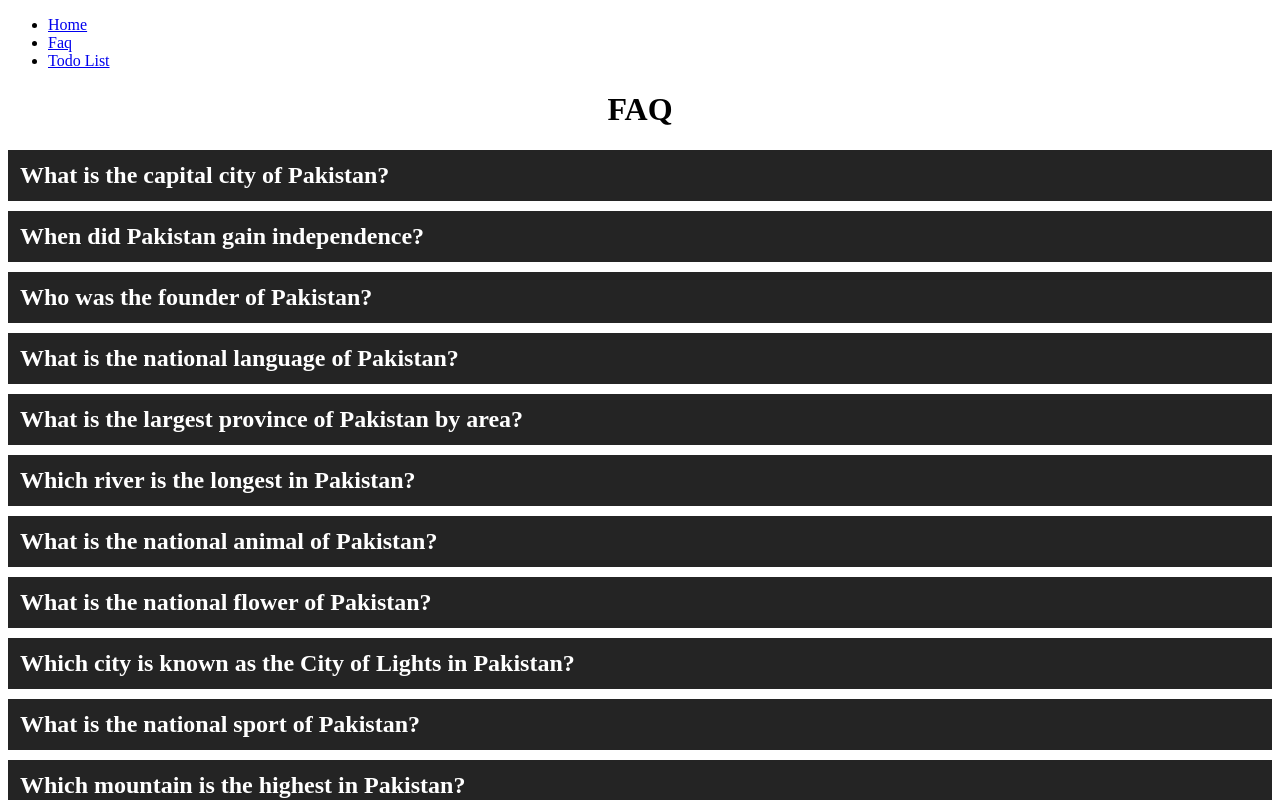
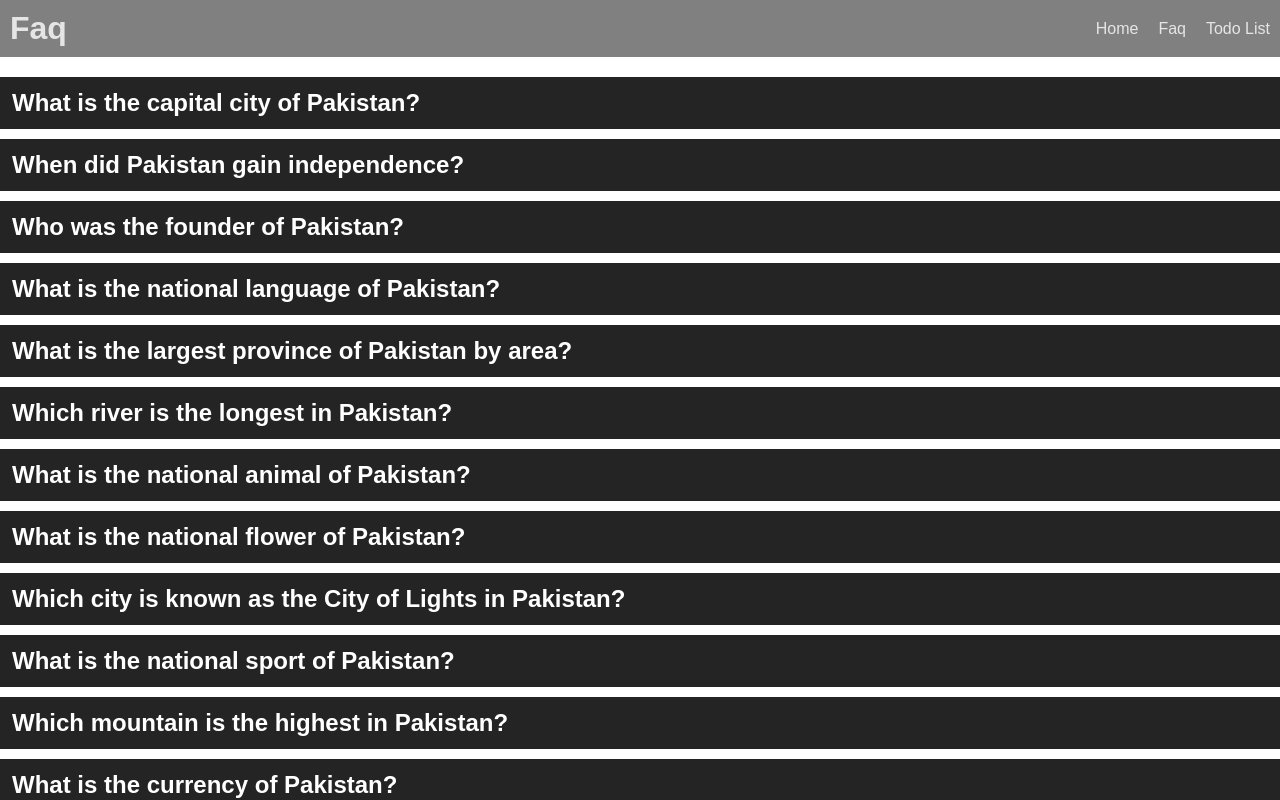
Before and after one commit to 3uzamil/react-project, a React (Vite) app: page /faq in a window 1280 px wide. Shown: the top 800 px of the page. Built offline with nearby package versions, Linux system fonts and the light colour scheme.

Commit message:
fix: navbar UI

```diff
--- a/src/components/Header.jsx
+++ b/src/components/Header.jsx
@@ -1,9 +1,10 @@
 import React from 'react'
 import { Link } from 'react-router'
 
-export default function Header() {
+export default function Header({pageName}) {
   return (
-    <div>
+    <div className='headerNavbar'>
+        <h1>{pageName}</h1>
         <ul>
             <li><Link to={"/"}>Home</Link></li>
             <li><Link to={"/faq"}>Faq</Link></li>
--- a/src/index.css
+++ b/src/index.css
@@ -1,27 +1,23 @@
-.faqHeading{
-  text-align: center;
+*{
+    margin: 0;
+    padding: 0;
+    font-family: sans-serif;
 }
-.faqItems {
-  border: #242424 solid 2px;
-  background-color: mediumaquamarine;
-  margin-bottom: 10px;
+.headerNavbar{
+    padding: 10px;
+    margin-bottom: 20px;
+    display: flex;
+    justify-content: space-between;
+    align-items: center;
+    background-color: gray;
+    color: #e5e5e5;
 }
-.faqItems h2 {
-  background-color: #242424;
-  margin: 0;
-  padding: 10px;
-  color: white;
-  cursor: pointer;
+.headerNavbar ul{
+    display: flex;
+    gap: 20px;
+    list-style: none;
 }
-.faqItems p {
-  height: 0;
-  padding: 0;
-  margin: 0;
-  transform: scaleY(0);
-  transition: 0.3s ease;
+a{
+    color: #e5e5e5;
+    text-decoration: none;
 }
-.show {
-  padding: 20px 10px !important;
-  height: auto !important;
-  transform: scaleY(1) !important;
-}
--- /dev/null
+++ b/src/pages/Faq/Faq.css
@@ -0,0 +1,24 @@
+.faqItems {
+  border: #242424 solid 2px;
+  background-color: mediumaquamarine;
+  margin-bottom: 10px;
+}
+.faqItems h2 {
+  background-color: #242424;
+  margin: 0;
+  padding: 10px;
+  color: white;
+  cursor: pointer;
+}
+.faqItems p {
+  height: 0;
+  padding: 0;
+  margin: 0;
+  transform: scaleY(0);
+  transition: 0.3s ease;
+}
+.show {
+  padding: 20px 10px !important;
+  height: auto !important;
+  transform: scaleY(1) !important;
+}
--- a/src/pages/Faq/Faq.jsx
+++ b/src/pages/Faq/Faq.jsx
@@ -1,4 +1,5 @@
 import React, { useState } from "react";
+import "./Faq.css"
 import { QuestionData } from "./QuestionData";
 import Header from "../../components/Header";
 let Faq = () => {
@@ -13,9 +14,8 @@ let Faq = () => {
   });
   return (
     <>
-    <Header />
+    <Header pageName={"Faq"} />
     <div>
-      <h1 className="faqHeading">FAQ</h1>
       {items}
     </div>
     </>
--- a/src/pages/Home.jsx
+++ b/src/pages/Home.jsx
@@ -4,7 +4,7 @@ import Header from '../components/Header'
 export default function Home() {
   return (
     <>
-    <Header />
+    <Header pageName={"Home"}/>
     </>
   )
 }
--- a/src/pages/TodoList/TodoList.jsx
+++ b/src/pages/TodoList/TodoList.jsx
@@ -25,7 +25,7 @@ export default function TodoList() {
   });
   return (
     <>
-    <Header />
+    <Header pageName={"Todo List"} />
     <div>
       <h1 style={{ textAlign: "center" }}>Todo List</h1>
       <form onSubmit={saveTodo} className="todoForm">
```
